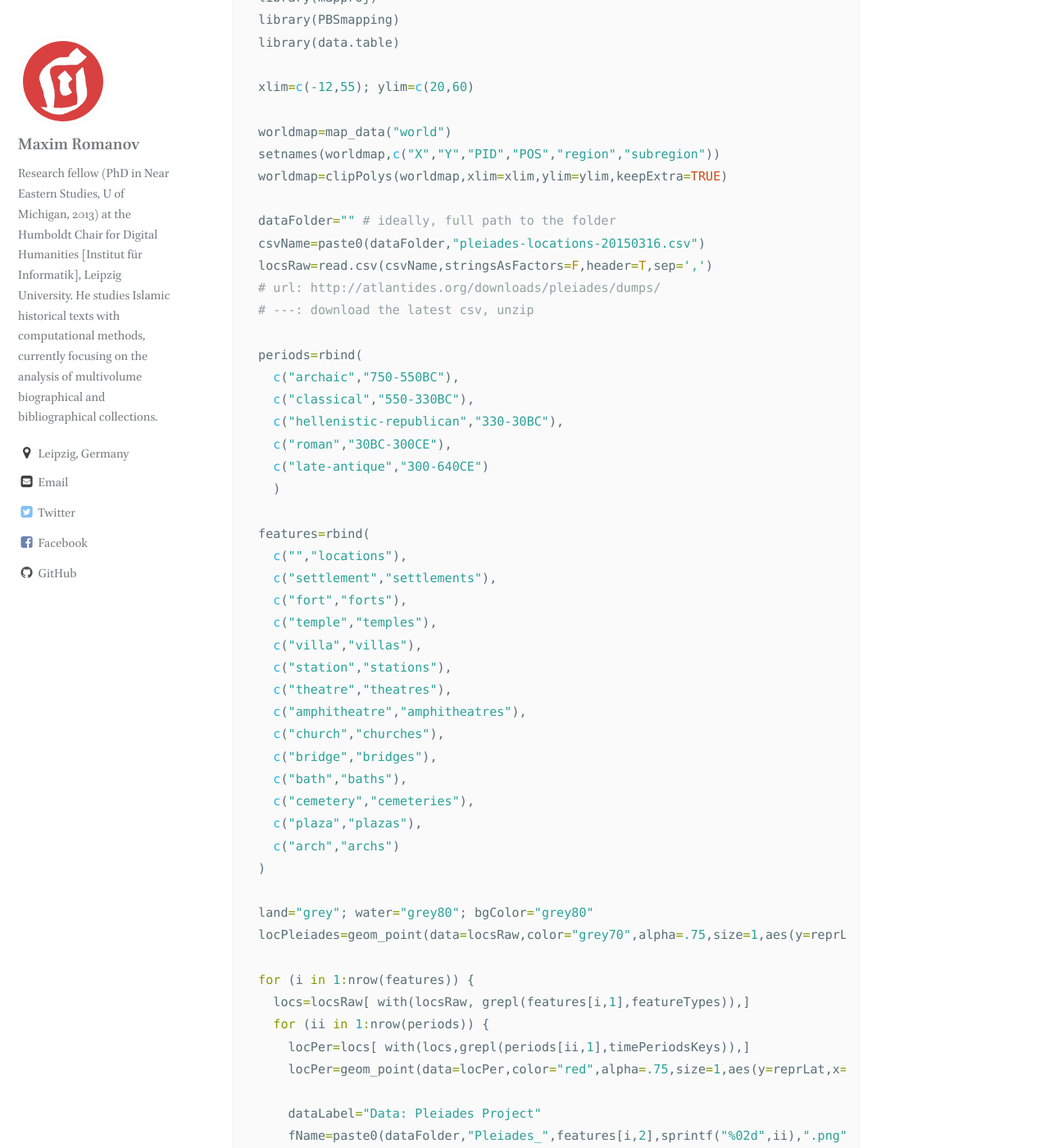
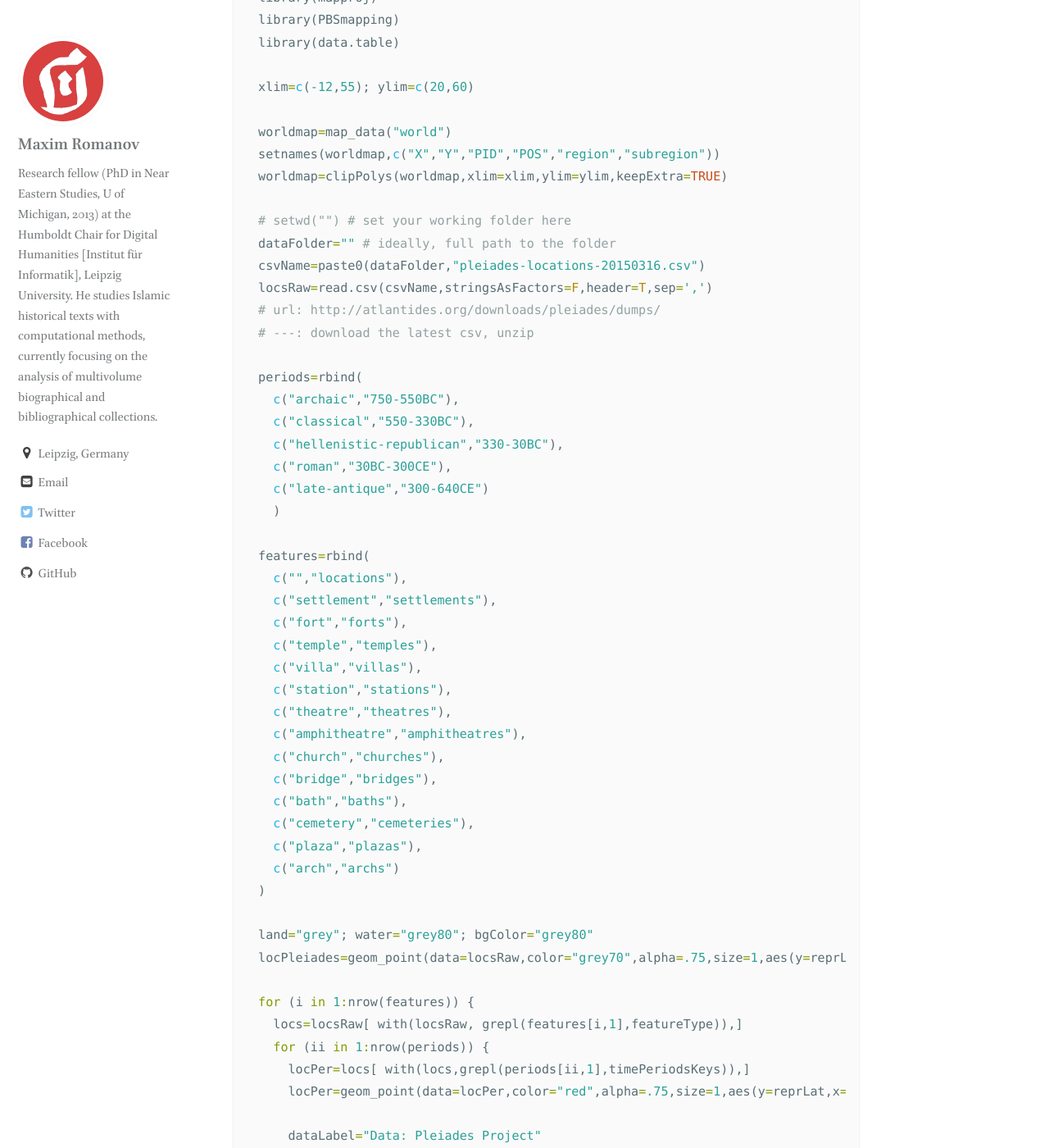
Before and after one commit to fauh45/alraqmiyyat.github.io, a Jekyll site: the page built from _posts/2015-04-02-mapping-greco-roman-world.md, in a window 1280 px wide and 1400 px high, scrolled down 2300 px. Shown: the whole window at 82% size. Built offline with Jekyll 4.4.1, drawn with Linux system fonts in a browser that asks for light colours; some web fonts are replaced; comment, search, counter and statistics services are not loaded; some of the changed text lies outside the part shown.

Commit message:
Update 2015-04-02-mapping-greco-roman-world.md

```diff
--- a/_posts/2015-04-02-mapping-greco-roman-world.md
+++ b/_posts/2015-04-02-mapping-greco-roman-world.md
@@ -43,6 +43,7 @@ worldmap=map_data("world")
 setnames(worldmap,c("X","Y","PID","POS","region","subregion"))
 worldmap=clipPolys(worldmap,xlim=xlim,ylim=ylim,keepExtra=TRUE)
 
+# setwd("") # set your working folder here
 dataFolder="" # ideally, full path to the folder
 csvName=paste0(dataFolder,"pleiades-locations-20150316.csv")
 locsRaw=read.csv(csvName,stringsAsFactors=F,header=T,sep=',')
@@ -78,7 +79,7 @@ land="grey"; water="grey80"; bgColor="grey80"
 locPleiades=geom_point(data=locsRaw,color="grey70",alpha=.75,size=1,aes(y=reprLat,x=reprLong))
 
 for (i in 1:nrow(features)) {
-  locs=locsRaw[ with(locsRaw, grepl(features[i,1],featureTypes)),]
+  locs=locsRaw[ with(locsRaw, grepl(features[i,1],featureType)),]
   for (ii in 1:nrow(periods)) {
     locPer=locs[ with(locs,grepl(periods[ii,1],timePeriodsKeys)),]
     locPer=geom_point(data=locPer,color="red",alpha=.75,size=1,aes(y=reprLat,x=reprLong))
@@ -155,4 +156,4 @@ convert -resize 1200x900 -delay 75 -loop 0 Pleiades_Settle*.png Pleiades_Settlem
 
 ## Footnotes
 
-[^fn1]: al-Qādī, Wadād. “Population Census and Land Surveys under the Umayyads (41-132/661-750).” _Der Islam_ 83, no. 2 (2006), p. 341
+[^fn1]: al-Qādī, Wadād. “Population Census and Land Surveys under the Umayyads (41-132/661-750).” _Der Islam_ 83, no. 2 (2006), p. 341.
```
